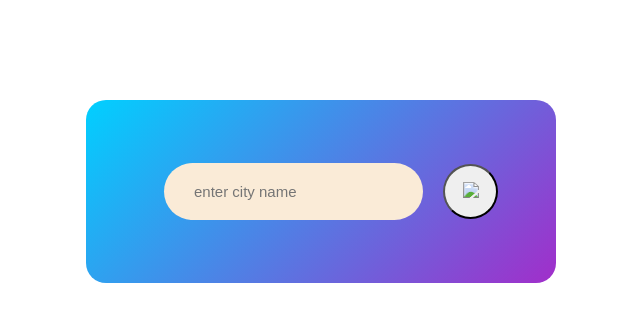
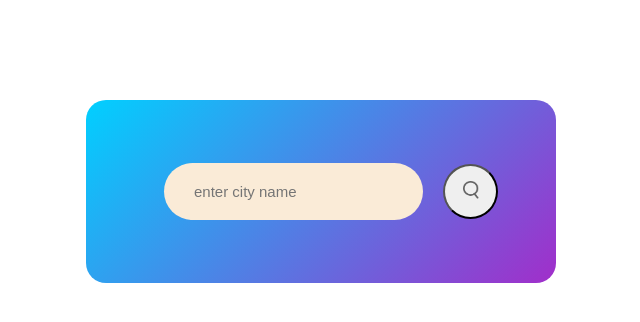
Before and after one commit to Coder-life25/weather-app, a plain HTML site: page index.html in a window 1280 px wide. Shown: the full height of the page, 319-959 px from the left. Drawn offline with Linux system fonts and the light colour scheme.

Commit message:
Update index.html
change to search png url

```diff
--- a/index.html
+++ b/index.html
@@ -10,7 +10,7 @@
     <div class="card">
       <div class="search">
         <input type="text" placeholder="enter city name" spellcheck="false" />
-        <button><img src="./images/search.png" /></button>
+        <button><img src="search.png" /></button>
       </div>
       <div class="error">
         <p>invalid city name</p>
```
